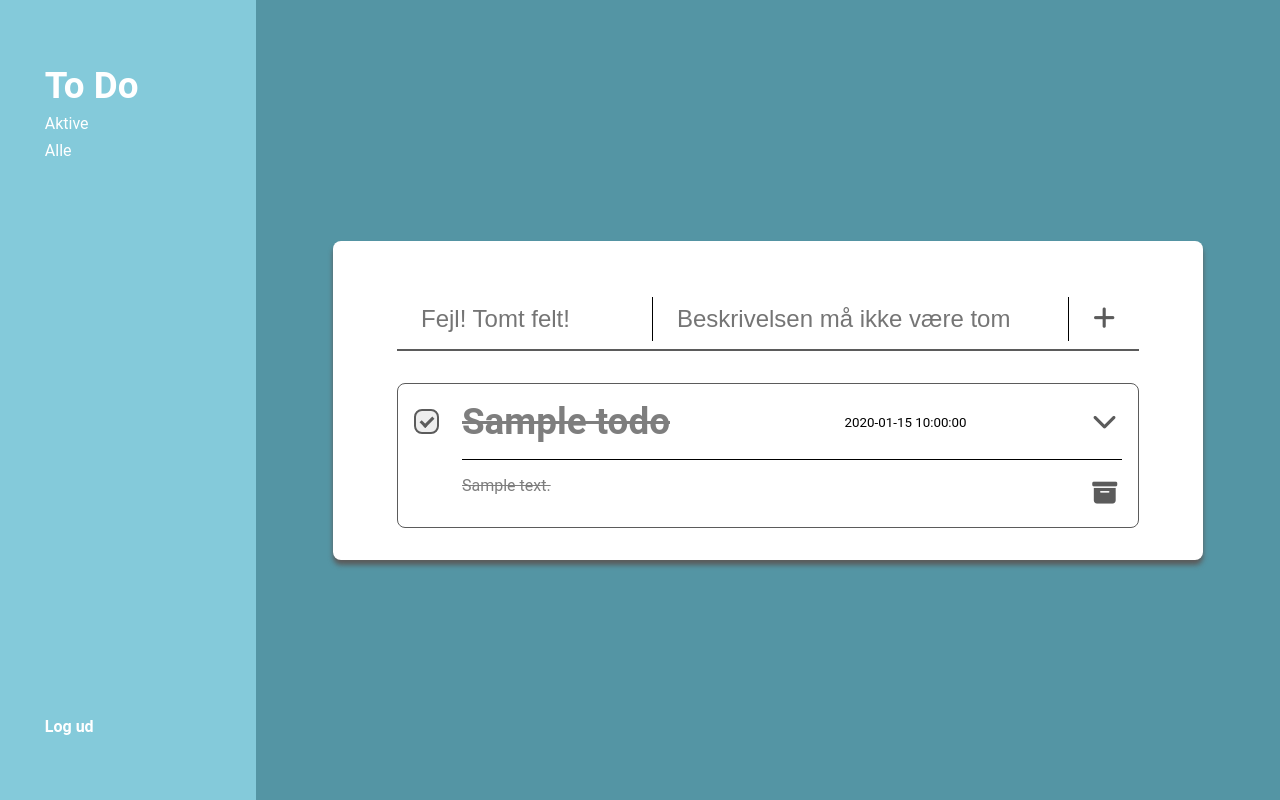
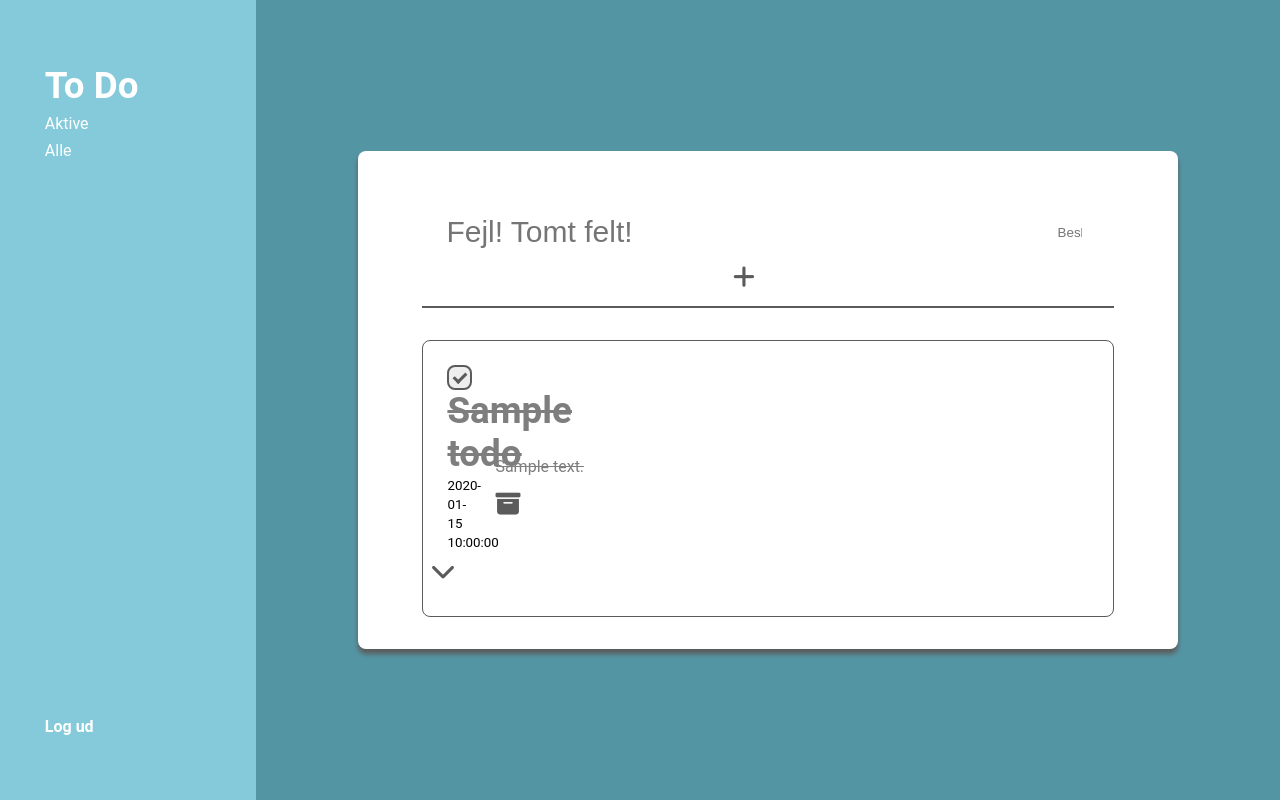
Before and after one commit to toby044/toDoProject, a PHP site: page /index.php?mess=error in a window 1280 px wide. Run offline with PHP 8.4, Linux system fonts and the light colour scheme; tables that the repository leaves empty or names only in its code hold one stand-in row (values such as "Sample post"); some libraries are stand-ins or nearby versions.

Commit message:
Små ændringer

```diff
--- a/css/style.css
+++ b/css/style.css
@@ -9,8 +9,7 @@
 @import url("https://fonts.googleapis.com/css2?family=Lato:ital,wght@0,100;0,300;0,400;0,700;0,900;1,100;1,300;1,400;1,700;1,900&family=Roboto:ital,wght@0,100;0,300;0,400;0,500;0,700;0,900;1,100;1,300;1,400;1,500;1,700;1,900&display=swap");
 
 body,
-html,
-textarea {
+html {
   margin: 0;
   padding: 0;
   height: 100%;
@@ -90,24 +89,23 @@ body {
 }
 
 .main-container {
-  width: 80% !important;
+  min-width: 80% !important;
   background-color: var(--white);
   padding: 2rem 4rem;
   margin: 2rem !important;
   box-shadow: 0px 5px 5px 0px var(--grey);
-  min-width: 870px;
 }
 
 /** To Do Add Styling */
 .todo-add-section {
-  padding: 1.5rem 0 0.5rem 1rem;
+  padding: 1.5rem 1.5rem 0.5rem 1rem;
   border-bottom: 2px solid var(--grey);
   margin-bottom: 2rem;
 }
 
 .todo-add-section form {
   display: grid;
-  grid-template-columns: 15rem 3fr 0.3fr;
+  grid-template-columns: 1fr 2.5rem;
   align-items: center;
 }
 
@@ -120,22 +118,12 @@ body {
   outline: none;
 }
 
-.todo-add-section input {
+.todo-add-section button {
+  cursor: pointer;
 }
 
-.todo-add-section button {
-  cursor: pointer;
-  margin: 0 1rem;
-}
-
-#todo-input-text,
-#todo-input-description {
-  font-size: 1.5rem;
-  border-right: 1px solid black;
-}
-
-#todo-input-description {
-  padding-left: 1.5rem;
+#todo-input-text {
+  font-size: 30px;
 }
 
 /** To Dos styling */
@@ -148,42 +136,18 @@ body {
 .todo-item {
   align-items: center;
   gap: 5rem;
-  padding: 1rem;
+  padding: 1.5rem;
   border: 1px solid var(--grey);
-  /* height: 76px; */
-  overflow: hidden;
-  transition: height 0.5s ease-in-out;
 }
-
-.wrapper {
-  display: flex;
-  flex-direction: column;
-}
-
-.wrapper-inner {
-  display: grid;
-  grid-template-columns: 1rem 5fr 3fr 0.5fr;
-  align-items: center;
-  column-gap: 2rem;
-  margin-bottom: 1rem;
-}
-
-.wrapper-inner-2 {
-  margin: 0 0 0 3rem;
-  border-top: 1px solid black;
-  display: flex;
-  justify-content: space-between;
-  align-items: flex-end;
-  padding-top: 1rem;
-}
-
 .todo-title {
   color: var(--grey);
 }
 
-.todo-descript {
-  padding: 0rem 3rem 0 0;
-  margin-top: 0;
+.wrapper {
+  display: grid;
+  grid-template-columns: 1rem 5fr 3fr 0.5fr;
+  align-items: center;
+  gap: 2rem;
 }
 
 .todo-checkbox-container {
@@ -240,21 +204,16 @@ body {
 }
 
 .todo-date {
-  margin-top: 3px;
 }
 
 .dropdown-arrow {
   display: flex;
-  justify-content: center;
+  justify-content: flex-end;
   cursor: pointer;
 }
 
-.todo-archive {
-  padding: 0.3rem;
-}
-
 .dropdown-arrow i {
-  padding: 0.2rem;
+  padding: 0.5rem;
 }
 
 .checked {
@@ -262,7 +221,15 @@ body {
   color: var(--light-grey) !important;
 }
 
+.error {
+}
+
 /*Sophies*/
+
+h3 {
+  color: white;
+  font-size: 1.5em;
+}
 
 .flexStart {
   display: flex;
```
Also changed, not shown: administration.php (+12 -8 lines).
